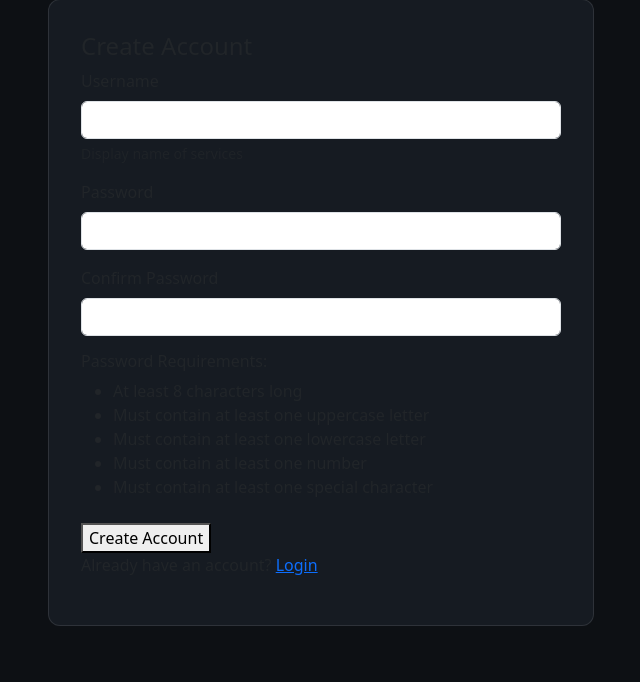
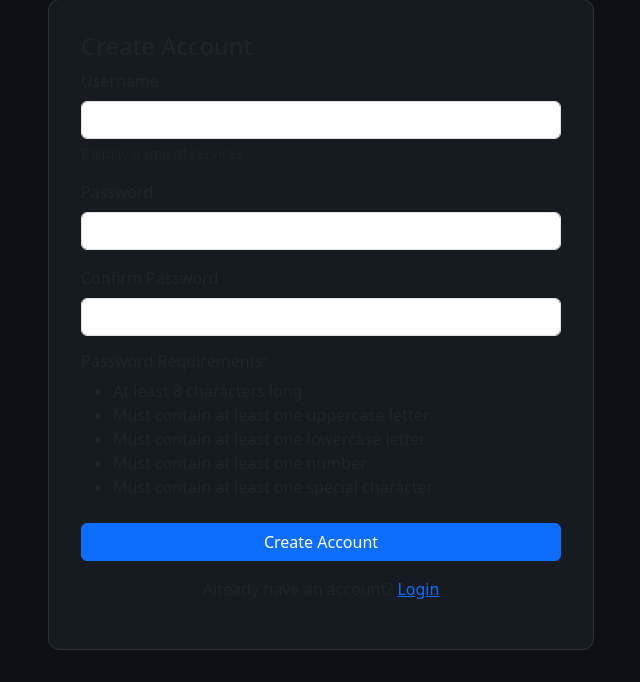
Before and after one commit to onur-CK/SkillFlow, a Django app: template skillflow/templates/sign-up.html in a window 1280 px wide. Shown: the part 263-945 px from the top of the page, without its empty margins (319-959 px from the left). Before the commit the page ends 889 px from the top, so only its background shows below. Run offline with Django 5.2, Linux system fonts and the light colour scheme; the template is opened without the code that fills it, so the values that code supplies are empty.

Commit message:
add stylings with bootstrap for create account button

```diff
--- a/skillflow/templates/sign-up.html
+++ b/skillflow/templates/sign-up.html
@@ -134,12 +134,10 @@
                                 </ul>
                             </div>
 
-                            <button type="submit">Create Account</button>
+                            <button type="submit" class="btn btn-primary custom-submit w-100">Create Account</button>
 
-                            <div>
-                                <p class="toggle-text">
-                                    Already have an account? <a href="#">Login</a>
-                                </p>
+                            <div class="text-center mt-3">
+                                <p class="toggle-text">Already have an account? <a href="#" class="custom-link">Login</a></p>
                             </div>
                         </form>
                     </div>
```
